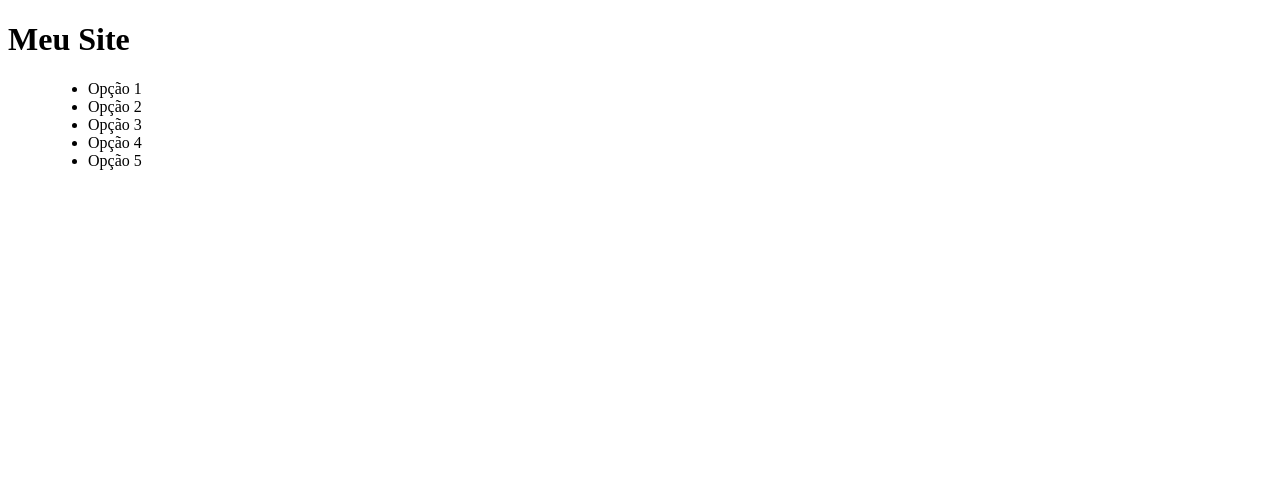
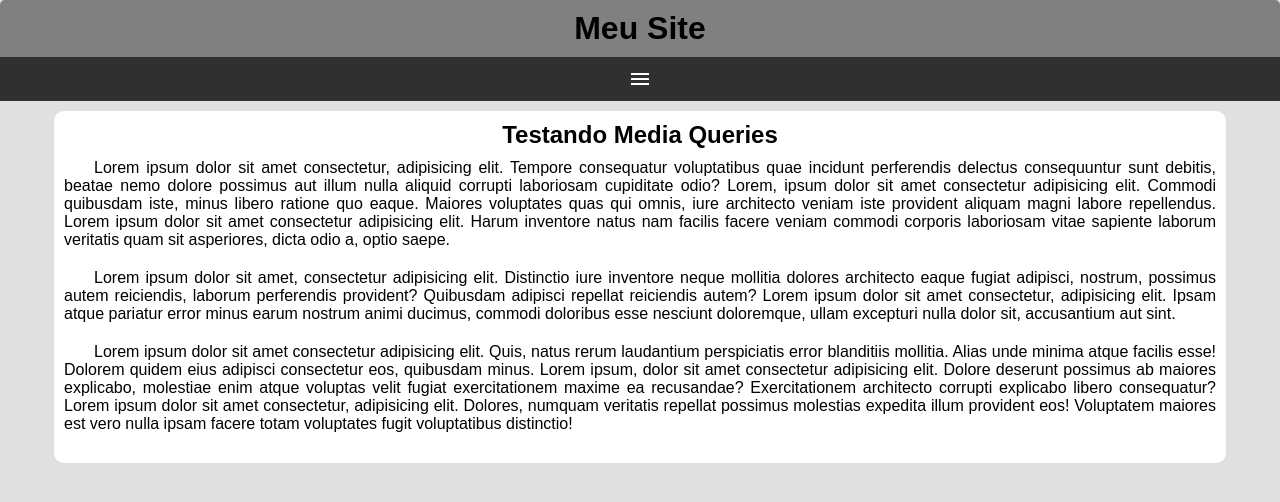
Before and after one commit to Edson-1984/html-css, a plain HTML site: page exercicios/ex026/mq005/index.html in a window 1280 px wide. Drawn offline with Linux system fonts and the light colour scheme.

Commit message:
exercicio menu hamburguer

```diff
--- /dev/null
+++ b/exercicios/ex026/mq005/estilos/style.css
@@ -0,0 +1,75 @@
+@charset "UTF-8";
+
+* {
+  font-family: Arial, Helvetica, sans-serif;
+  padding: 0px;
+  margin: 0px;
+}
+
+body, html{
+    background-color: rgb(224, 224, 224);
+}
+
+header {
+    background-color: gray;
+    border-radius: 5px;
+}
+
+header > h1{
+    padding: 10px;
+    text-align: center;
+}
+
+span#burguer{
+    background-color: rgb(48, 48, 48);
+    display: block;
+    color: white;
+    text-align: center;
+    padding: 10px;
+    cursor: pointer;
+}
+
+span#burguer:hover{
+    background-color:white;
+    color: black;
+}
+menu{
+    display: none;
+}
+
+menu > ul{
+    list-style-type: none;
+}
+
+menu > ul > li > a{
+    display: block;
+    padding: 10px;
+    text-decoration: none;
+    text-align: center;
+    background-color: darkgrey;
+    color: white;
+    border-top: 1px solid white;
+}
+
+a:hover{
+    background-color: gray;
+
+}
+
+main{
+    width: 90vw;
+    background-color: white;
+    margin: auto;
+    margin-top: 10px;
+    padding: 10px;
+    border-radius: 10px;
+}
+article > h1{
+    text-align: center;
+    margin-bottom: 10px;
+}
+article > p{
+    text-indent: 30px;
+    text-align: justify;
+    margin-bottom: 20px;
+}
--- a/exercicios/ex026/mq005/index.html
+++ b/exercicios/ex026/mq005/index.html
@@ -4,24 +4,40 @@
     <meta charset="UTF-8">
     <meta name="viewport" content="width=device-width, initial-scale=1.0">
     <title>Criando menus</title>
+    <link href="https://fonts.googleapis.com/icon?family=Material+Icons" rel="stylesheet">
+    <link rel="stylesheet" href="estilos/style.css">
 </head>
 <body>
     <header>
         <h1>Meu Site</h1>
-        <menu>
+        <span id="burguer" class="material-icons" onclick="clickMenu()">menu</span>
+        <menu id="itens">
             <ul>
-                <li>Opção 1</li>
-                <li>Opção 2</li>
-                <li>Opção 3</li>
-                <li>Opção 4</li>
-                <li>Opção 5</li>
+                <li><a href="#">Opção 1</a></li>
+                <li><a href="#">Opção 2</a></li>
+                <li><a href="#">Opção 3</a></li>
+                <li><a href="#">Opção 4</a></li>
+                <li><a href="#">Opção 5</a></li>
             </ul>
         </menu>
     </header>
     <main>
         <article>
-
+            <h1>Testando Media Queries</h1>
+            <p>Lorem ipsum dolor sit amet consectetur, adipisicing elit. Tempore consequatur voluptatibus quae incidunt perferendis delectus consequuntur sunt debitis, beatae nemo dolore possimus aut illum nulla aliquid corrupti laboriosam cupiditate odio? Lorem, ipsum dolor sit amet consectetur adipisicing elit. Commodi quibusdam iste, minus libero ratione quo eaque. Maiores voluptates quas qui omnis, iure architecto veniam iste provident aliquam magni labore repellendus. Lorem ipsum dolor sit amet consectetur adipisicing elit. Harum inventore natus nam facilis facere veniam commodi corporis laboriosam vitae sapiente laborum veritatis quam sit asperiores, dicta odio a, optio saepe.</p>
+            <p>Lorem ipsum dolor sit amet, consectetur adipisicing elit. Distinctio iure inventore neque mollitia dolores architecto eaque fugiat adipisci, nostrum, possimus autem reiciendis, laborum perferendis provident? Quibusdam adipisci repellat reiciendis autem? Lorem ipsum dolor sit amet consectetur, adipisicing elit. Ipsam atque pariatur error minus earum nostrum animi ducimus, commodi doloribus esse nesciunt doloremque, ullam excepturi nulla dolor sit, accusantium aut sint.</p>
+            <p>Lorem ipsum dolor sit amet consectetur adipisicing elit. Quis, natus rerum laudantium perspiciatis error blanditiis mollitia. Alias unde minima atque facilis esse! Dolorem quidem eius adipisci consectetur eos, quibusdam minus. Lorem ipsum, dolor sit amet consectetur adipisicing elit. Dolore deserunt possimus ab maiores explicabo, molestiae enim atque voluptas velit fugiat exercitationem maxime ea recusandae? Exercitationem architecto corrupti explicabo libero consequatur? Lorem ipsum dolor sit amet consectetur, adipisicing elit. Dolores, numquam veritatis repellat possimus molestias expedita illum provident eos! Voluptatem maiores est vero nulla ipsam facere totam voluptates fugit voluptatibus distinctio!</p>
         </article>
     </main>
+    <script>
+        function clickMenu(){
+            if (itens.style.display == 'block') {
+                itens.style.display = 'none'
+            } else{
+                itens.style.display = 'block'
+            }
+
+        }
+    </script>
 </body>
 </html>
```
